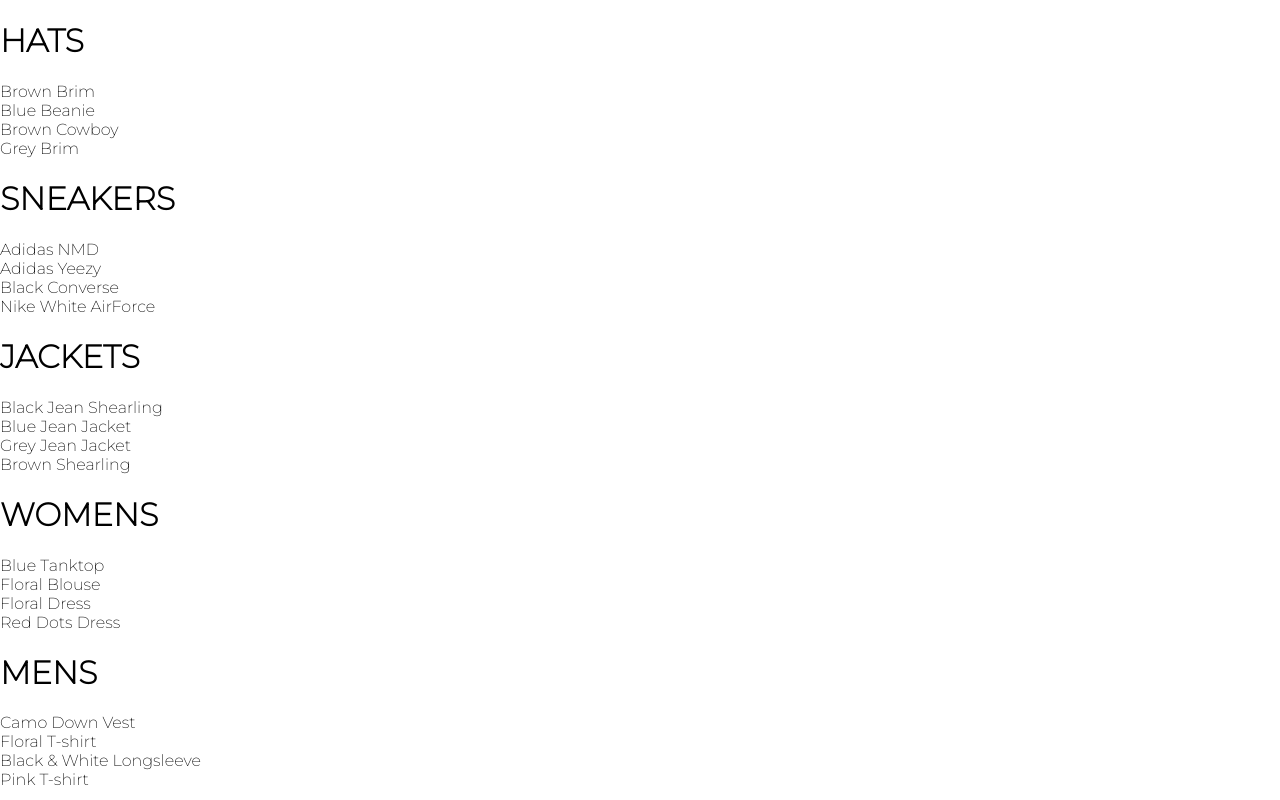
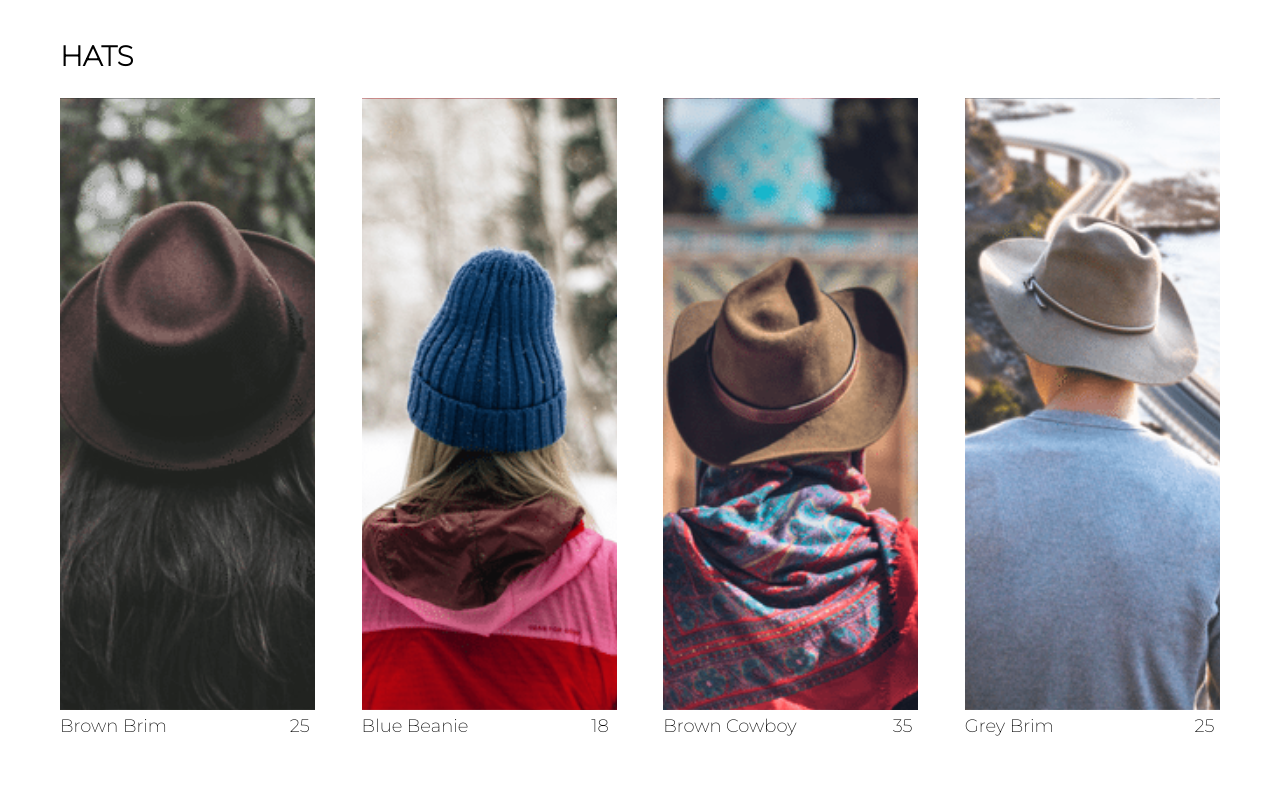
Before and after one commit to TrellixVulnTeam/e-commerce-app_A82E, a React (Create React App) app: page /shop in a window 1280 px wide. Shown: the top 800 px of the page. Built offline with nearby package versions, Linux system fonts and the light colour scheme.

Commit message:
app updated with: shop page, collection preview component, collection item component

```diff
--- a/src/App.css
+++ b/src/App.css
@@ -1,3 +1,4 @@
 body {
   font-family: "Montserrat", sans-serif;
+  padding: 20px 60px;
 }
--- /dev/null
+++ b/src/components/collection-item/collection-item.component.jsx
@@ -0,0 +1,19 @@
+import React from 'react';
+
+import './collection-item.style.scss';
+
+const CollectionItem = ({ id, name, imageUrl, price }) => (
+  <div className='collection-item'>
+    <div
+      className='image'
+      style={{
+        backgroundImage: `url(${imageUrl})`
+      }} />
+    <div className='collection-footer'>
+      <span className='name'>{ name }</span>
+      <span className='price'>{ price }</span>
+    </div>
+  </div>
+);
+
+export default CollectionItem;
--- /dev/null
+++ b/src/components/collection-item/collection-item.style.scss
@@ -0,0 +1,32 @@
+.collection-item {
+  width: 22%;
+  display: flex;
+  flex-direction: column;
+  height: 650px;
+  align-items: center;
+
+  .image {
+    width: 100%;
+    height: 95%;
+    background-size: cover;
+    background-position: center;
+    margin-bottom: 5px;
+  }
+
+  .collection-footer {
+    width: 100%;
+    height: 5%;
+    display: flex;
+    justify-content: space-between;
+    font-size: 18px;
+
+    .name {
+      width: 90%;
+      margin-bottom: 15px;
+    }
+
+    .price {
+      width: 10%;
+    }
+  }
+}
--- /dev/null
+++ b/src/components/collection-preview/collection-preview.component.jsx
@@ -0,0 +1,20 @@
+import React from 'react';
+
+import CollectionItem from '../collection-item/collection-item.component';
+
+import './collection-preview.style.scss';
+
+const CollectionPreview = ({ title, items }) => (
+  <div className='collection-preview'>
+    <h1 className='title'>{title.toUpperCase()}</h1>
+    <div className='preview'>
+      {items
+        .filter((item, idx) => idx < 4)
+        .map(({ id, ...otherItemProps }) => (
+          <CollectionItem key={id} {...otherItemProps} />
+        ))}
+    </div>
+  </div>
+);
+
+export default CollectionPreview;
--- /dev/null
+++ b/src/components/collection-preview/collection-preview.style.scss
@@ -0,0 +1,15 @@
+.collection-preview {
+  display: flex;
+  flex-direction: column;
+  margin-bottom: 30px;
+
+  .title {
+    font-size: 28px;
+    margin-bottom: 25px;
+  }
+
+  .preview {
+    display: flex;
+    justify-content: space-between;
+  }
+}
--- a/src/components/preview-collection/collection-preview.component.jsx
+++ /dev/null
@@ -1,17 +0,0 @@
-import React from 'react';
-import './collection-preview.component.style.scss';
-
-const CollectionPreview = ({ title, items }) => (
-  <div className='collection-preview'>
-    <h1 className='title'>{title.toUpperCase()}</h1>
-    <div className='preview'>
-      {items
-        .filter((item,idx) => idx < 4)
-        .map(item => (
-        <div key={item.id}>{item.name}</div>
-      ))}
-    </div>
-  </div>
-);
-
-export default CollectionPreview;
```
Also changed, not shown: src/pages/shop/shop.component.jsx (+8 -6 lines), 1 other file (tests, documents, lock files or other folders).
